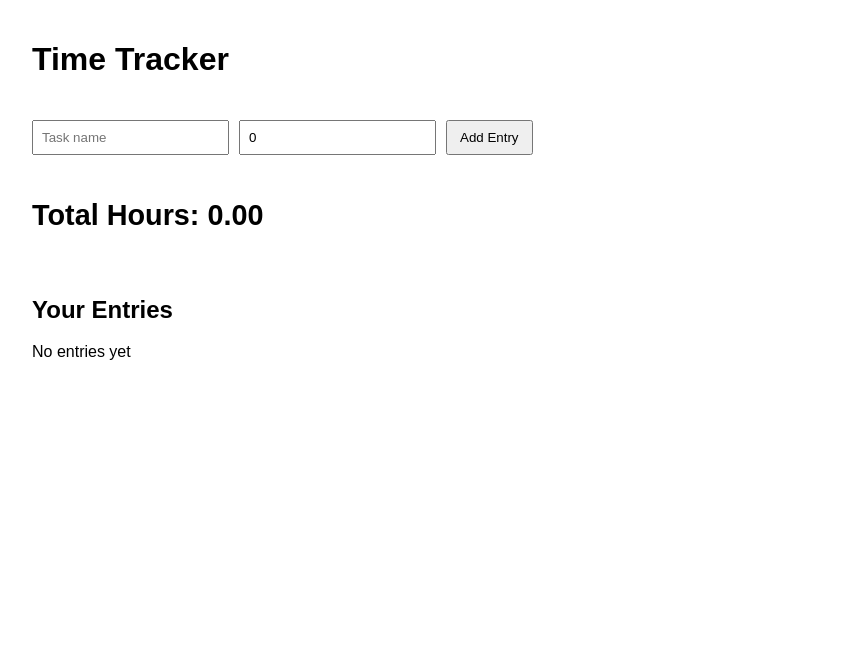
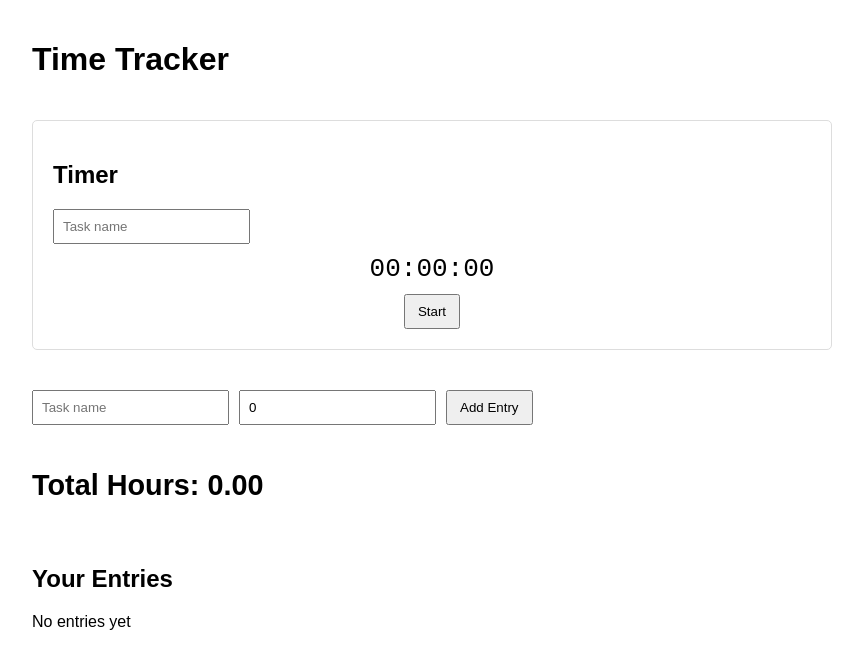
Before and after one commit to YandhileM/mini-time-tracker, a React (Create React App) app: page / in a window 1280 px wide. Shown: the top 668 px of the page, without its empty margins (208-1071 px from the left). Built offline with nearby package versions, Linux system fonts and the light colour scheme.

Commit message:
add Timer component with state management and time tracking functionality

```diff
--- a/src/components/Timer.tsx
+++ b/src/components/Timer.tsx
@@ -1 +1,65 @@
-export default function Timer() { }
+import { useState, useEffect } from 'react';
+
+interface TimerProps {
+  onAdd: (taskName: string, hours: number) => void;
+}
+
+export default function Timer({ onAdd }: TimerProps) {
+  const [taskName, setTaskName] = useState('');
+  const [isRunning, setIsRunning] = useState(false);
+  const [seconds, setSeconds] = useState(0);
+
+  useEffect(() => {
+    if (!isRunning) return;
+
+    const interval = setInterval(() => setSeconds(s => s + 1), 1000);
+    return () => clearInterval(interval);
+  }, [isRunning]);
+
+  const start = () => {
+    if (!taskName.trim()) {
+      alert("Please enter a task name!");
+      return;
+    }
+    setIsRunning(true);
+  };
+
+  const stop = () => setIsRunning(false);
+
+  const save = () => {
+    if (seconds > 0) {
+      onAdd(taskName, seconds / 3600);
+      setSeconds(0);
+      setTaskName('');
+    }
+  };
+
+  const formatTime = (s: number) => {
+    const h = Math.floor(s / 3600);
+    const m = Math.floor((s % 3600) / 60);
+    const sec = s % 60;
+    return `${h.toString().padStart(2, '0')}:${m.toString().padStart(2, '0')}:${sec.toString().padStart(2, '0')}`;
+  };
+
+  return (
+    <div className="timer">
+      <h2>Timer</h2>
+      <input
+        type="text"
+        value={taskName}
+        onChange={(e) => setTaskName(e.target.value)}
+        placeholder="Task name"
+        disabled={isRunning}
+      />
+      <div className="time-display">{formatTime(seconds)}</div>
+      <div className="timer-controls">
+        <button onClick={isRunning ? stop : start}>
+          {isRunning ? 'Stop' : 'Start'}
+        </button>
+        {!isRunning && seconds > 0 && (
+          <button onClick={save}>Save Entry</button>
+        )}
+      </div>
+    </div>
+  );
+}
```
